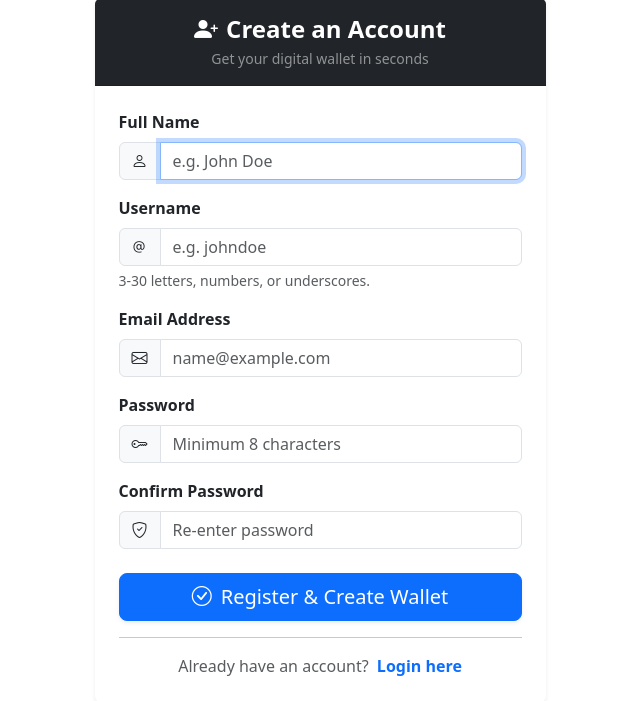
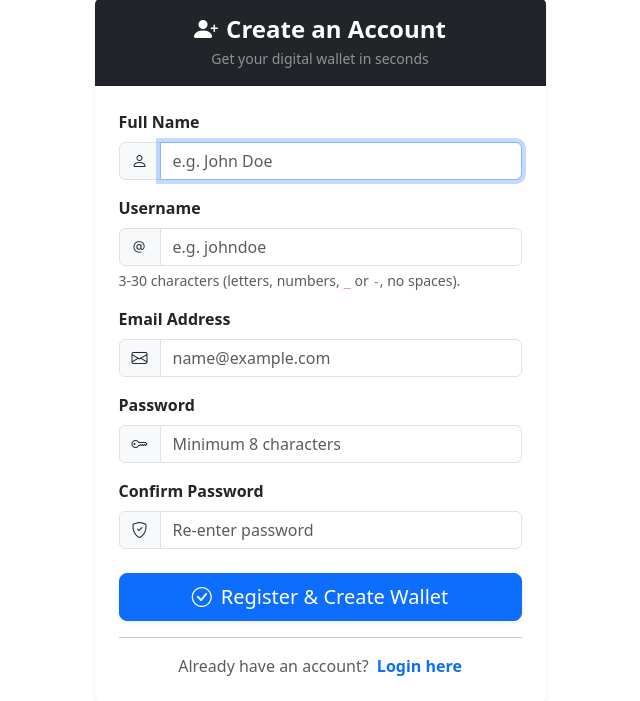
Before and after one commit to Sarthak-1304/SecurePay, a Flask app: page /register in a window 1280 px wide. Shown: the part 121-822 px from the top of the page, without its empty margins (320-960 px from the left). Run offline with Flask 3, Linux system fonts and the light colour scheme.

Commit message:
fix(validators): allow hyphens in username validation and clarify input guidelines

```diff
--- a/helpers/validators.py
+++ b/helpers/validators.py
@@ -37,9 +37,9 @@ def validate_registration(username, email, full_name, password, confirm_password
     email = email.strip()
     full_name = full_name.strip()
 
-    # 2. Validate username format (letters, numbers, underscores, length 3-30)
-    if not re.match(r'^[a-zA-Z0-9_]{3,30}$', username):
-        return False, "Username must be 3-30 characters and contain only letters, numbers, and underscores."
+    # 2. Validate username format (letters, numbers, underscores, hyphens, length 3-30)
+    if not re.match(r'^[a-zA-Z0-9_-]{3,30}$', username):
+        return False, "Username must be 3-30 characters and contain only letters, numbers, underscores (_), or hyphens (-)."
 
     # 3. Validate email format
     email_pattern = r'^[a-zA-Z0-9_.+-]+@[a-zA-Z0-9-]+\.[a-zA-Z0-9-.]+$'
--- a/templates/auth/register.html
+++ b/templates/auth/register.html
@@ -33,7 +33,7 @@
                                 <input type="text" class="form-control" id="username" name="username"
                                        value="{{ username or '' }}" placeholder="e.g. johndoe" required>
                             </div>
-                            <div class="form-text">3-30 letters, numbers, or underscores.</div>
+                            <div class="form-text">3-30 characters (letters, numbers, <code>_</code> or <code>-</code>, no spaces).</div>
                         </div>
 
                         <!-- Email -->
```
